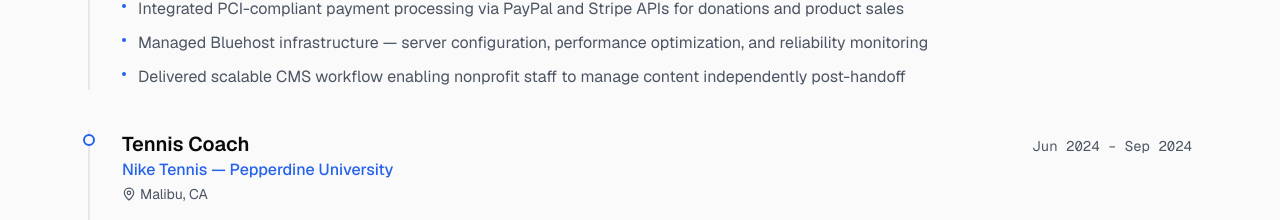
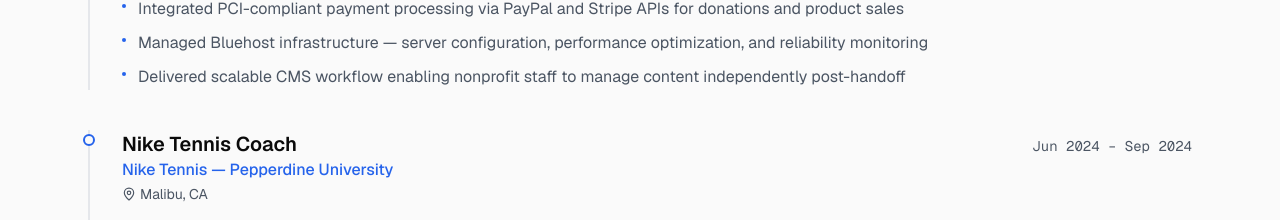
Before and after one commit to Vuand/andrew-vu-portfolio, a Next.js app: page / in a window 1280 px wide. Shown: the part 3499-3719 px from the top of the page. Built offline with nearby package versions, Linux system fonts and the light colour scheme.

Commit message:
Updated Experience

```diff
--- a/src/components/sections/experience.tsx
+++ b/src/components/sections/experience.tsx
@@ -43,7 +43,7 @@
     ],
   },
   {
-    title: "Tennis Coach",
+    title: "Nike Tennis Coach",
     company: "Nike Tennis — Pepperdine University",
     location: "Malibu, CA",
     period: "Jun 2024 – Sep 2024",
```
